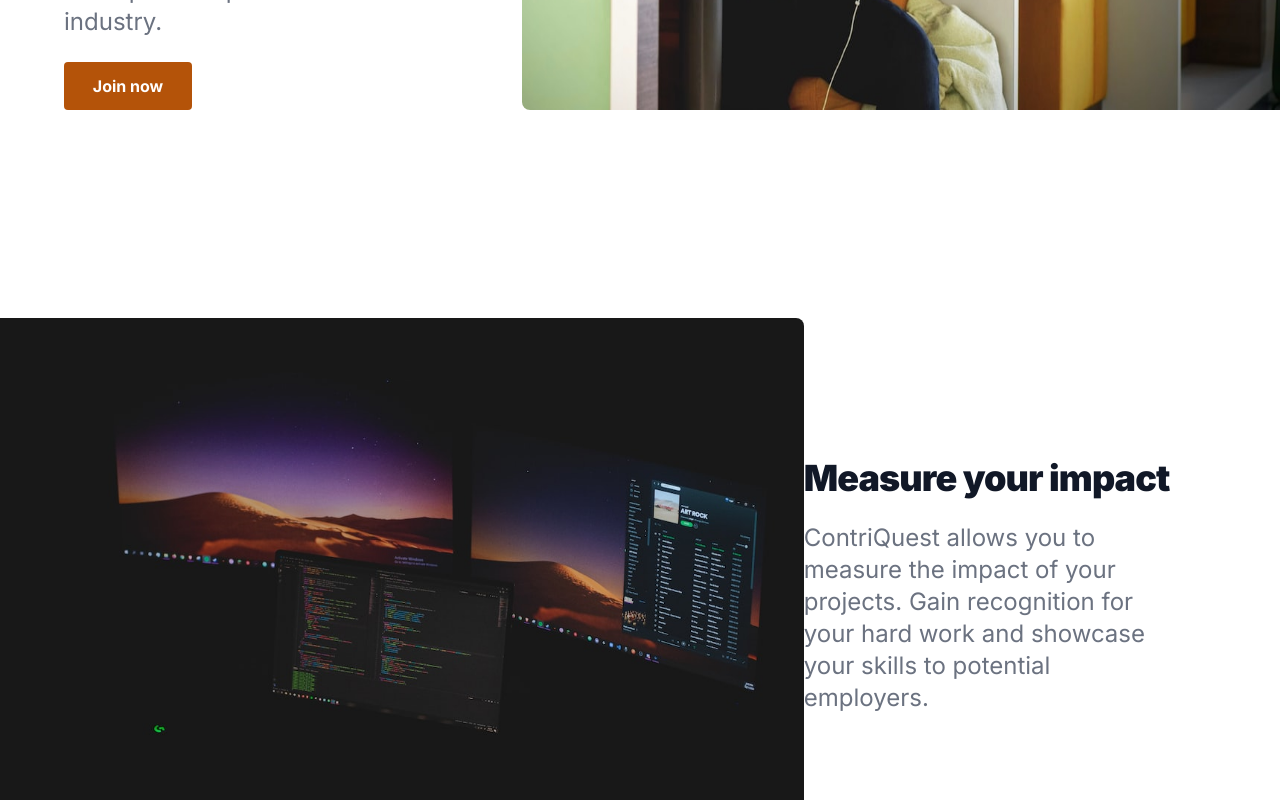
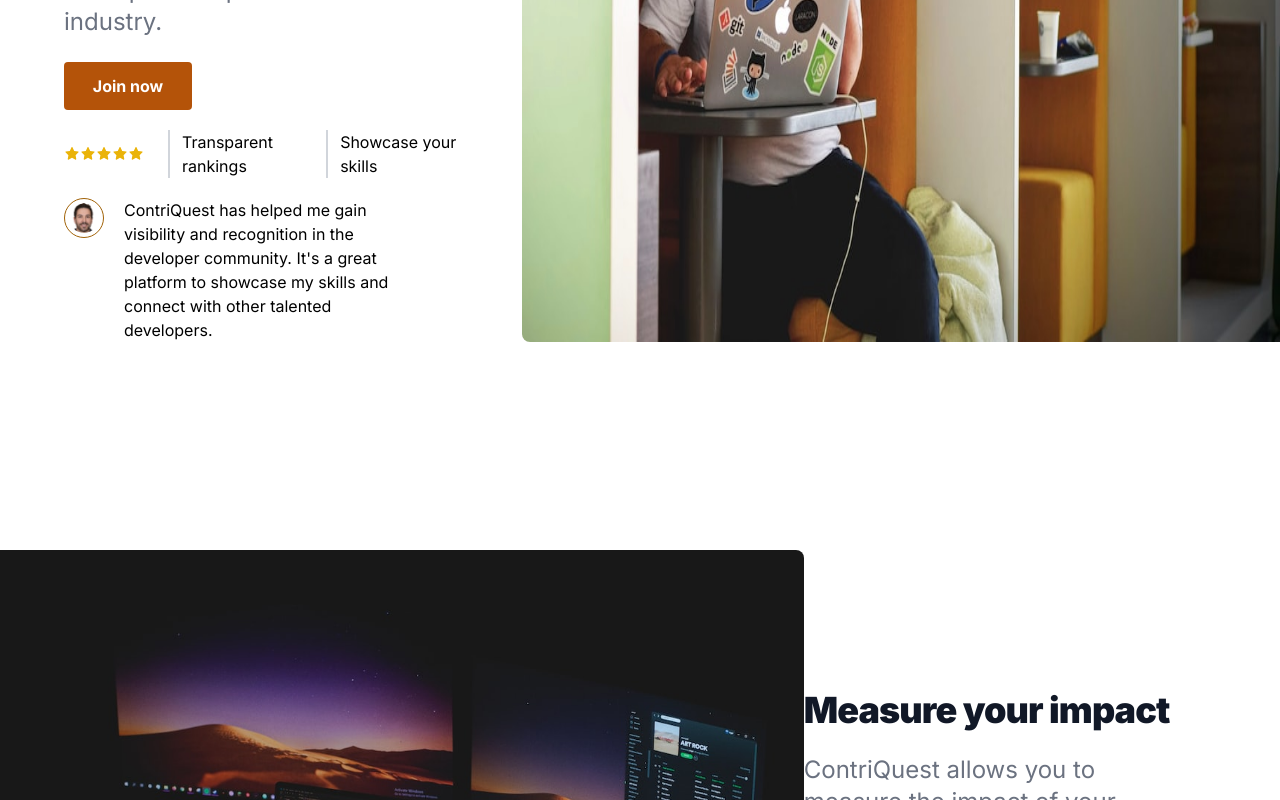
Before and after one commit to Trend20/ContriQuest, a Next.js app: page / in a window 1280 px wide. Shown: the part 800-1600 px from the top of the page. Built offline with nearby package versions, Linux system fonts and the light colour scheme.

Commit message:
adding hero section details

```diff
--- a/app/components/Hero.tsx
+++ b/app/components/Hero.tsx
@@ -2,7 +2,9 @@
 import React from 'react'
 import Image from 'next/image';
 import heroImg from '../../public/assets/images/hero.jpeg'
+import testImg from '../../public/assets/images/test.png'
 import Link from 'next/link';
+import { AiFillStar} from 'react-icons/ai'
 
 const Hero = () => {
   return (
@@ -11,6 +13,23 @@ const Hero = () => {
           <h1 className='text-7xl font-black tracking-tight text-gray-900'>Rank Developers Based on Project Impact and Activity.</h1>
           <p className='prose prose-user mt-6 text-2xl text-gray-500 leading-8 w-3/4'>Join ContriQuest and see where you stand among the top developers in the industry.</p>
           <Link href='/' className='rounded w-32 bg-amber-700 font-bold flex justify-center items-center p-3 text-white mt-6 hover:bg-amber-800'>Join now</Link>
+          <div className="flex space-x-6 mt-5 divide-x-2 divide-gray-300 items-center">
+            <p className='flex'>
+             <AiFillStar fill='#EAB308'/>
+             <AiFillStar fill='#EAB308'/>
+             <AiFillStar fill='#EAB308'/>
+             <AiFillStar fill='#EAB308'/>
+             <AiFillStar fill='#EAB308'/>
+            </p>
+            <p className='flex pl-3'>Transparent rankings</p>
+            <p className='flex pl-3'>Showcase your skills</p>
+          </div>
+          <span className='flex space-x-6items-center mt-5'>
+            <Image src={testImg} alt='test-image' className="h-10 w-10 rounded-full border p-1 border-yellow-700"/>
+            <p className=' text-black ml-5 w-3/4'>
+              ContriQuest has helped me gain visibility and recognition in the developer community. It's a great platform to showcase my skills and connect with other talented developers.
+            </p>
+          </span>
         </div>
         <div className="flex max-w-4xl">
           <Image src={heroImg} alt='hero_img' className='rounded-l-lg'/>
--- a/app/components/Join.tsx
+++ b/app/components/Join.tsx
@@ -6,9 +6,7 @@ const Join = () => {
     <div className='flex flex-col justify-center items-center rounded border border-black w-3/4 m-auto mt-40 mb-10 p-32'>
       <h1 className='flex text-4xl font-black tracking-tight text-gray-900'>Join the top developers.</h1>
       <p className='mt-5 text-center text-xl w-3/4 leading-8'>
-        <blockquote>
           Joining ContriQuest was a game-changer for my career. It helped me land my dream job and opened up new opportunities for professional growth. - Quentin Wilson
-        </blockquote>
       </p>
       <Link href='/' className='rounded w-32 bg-amber-700 font-bold flex justify-center items-center p-3 text-white mt-6 hover:bg-amber-800'>Join now</Link>
     </div>
--- a/app/components/Testimonials.tsx
+++ b/app/components/Testimonials.tsx
@@ -6,9 +6,7 @@ const Testimonials = () => {
   return (
     <div className='flex bg-yellow-800 flex-col justify-center items-center py-32 h-84 mt-48'>
       <p className='text-white text-center text-4xl w-1/2 font-bold'>
-        <blockquote>
         I love the competitive aspect of ContriQuest. It motivates me to continuously improve my coding skills and stay active in the industry.
-        </blockquote>
       </p>
       <span className='flex space-x-6 w-40 items-center mt-5'>
         <Image src={testImg} alt='test-image' className="h-10 w-10 rounded-full border border-white p-1"/>
```
